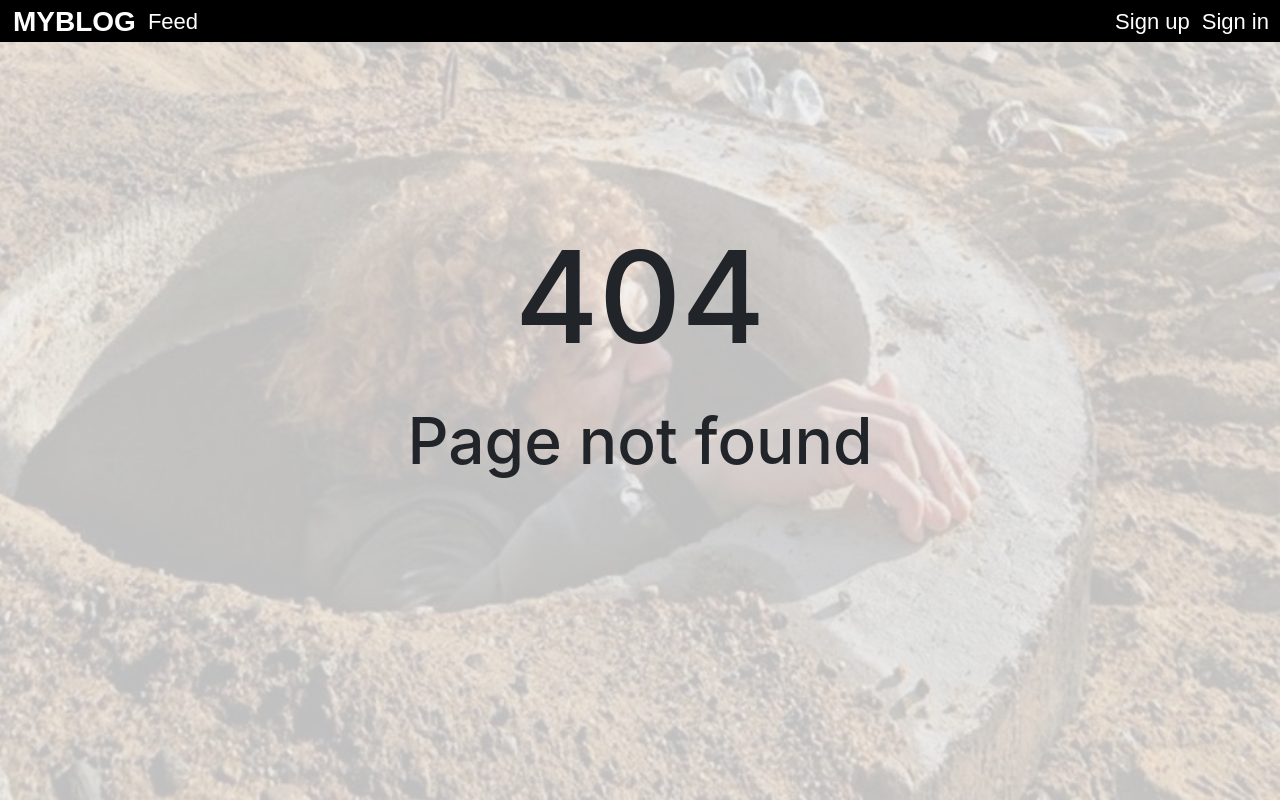
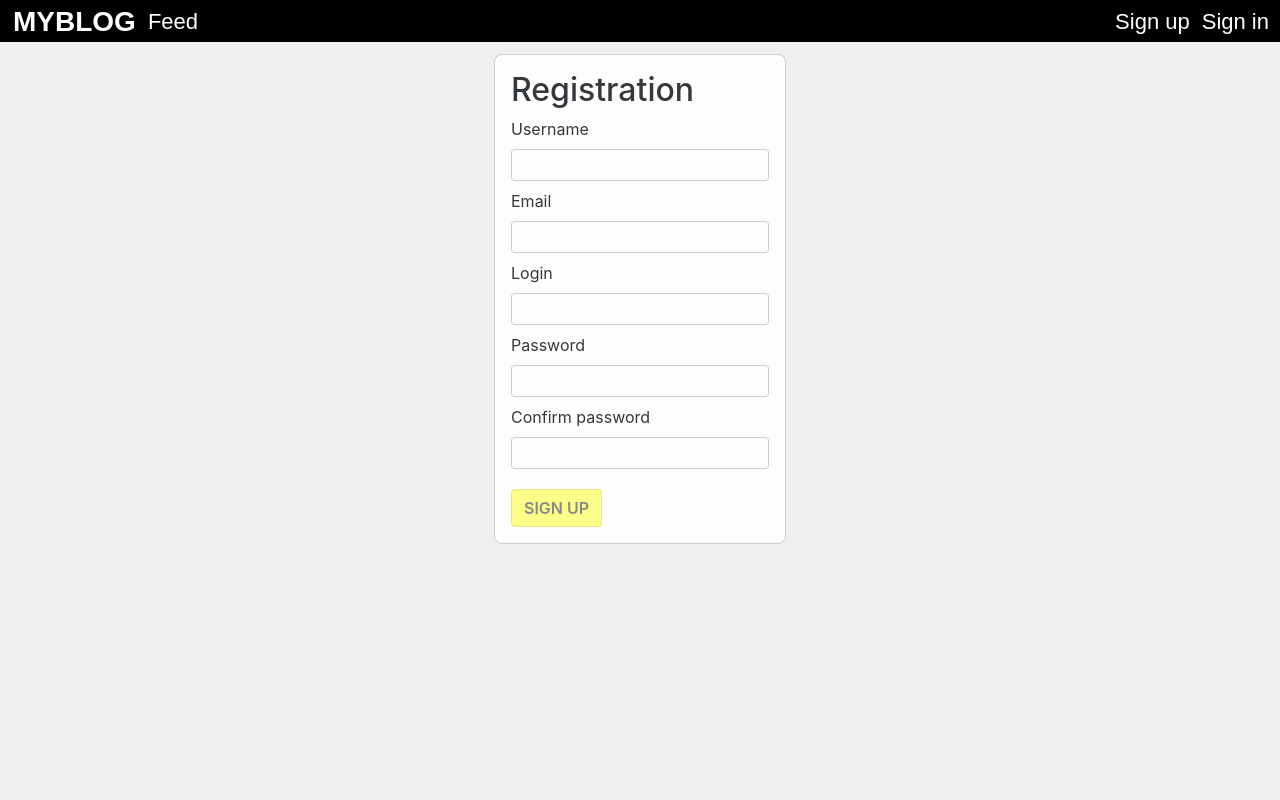
Before and after one commit to mrkomilfo/MyBlog, a React (Create React App) app in the folder MyBlog.Web/MyBlog/: page /signUp in a window 1280 px wide. Before the commit this address had no page. Built offline with nearby package versions, Linux system fonts and the light colour scheme.

Commit message:
add signUp form

```diff
--- a/MyBlog.Web/MyBlog/src/App.jsx
+++ b/MyBlog.Web/MyBlog/src/App.jsx
@@ -5,10 +5,10 @@ import Feed from './components/Posts/Feed';
 import PostFull from './components/Posts/PostFull';
 /*import NewPost from './components/Posts/NewPost';
 import EditPost from './components/Posts/EditPost';
-import Users from './components/User/Users';
-import SignUp from './components/User/SignUp';*/
+import Users from './components/User/Users';*/
 import Profile from './components/User/Profile';
 import SignIn from './components/User/SignIn';
+import SignUp from './components/User/SignUp';
 /*import EditProfile from './components/User/EditProfile';
 import Blocking from './components/User/Blocking';
 import ChangePassword from './components/User/ChangePassword';
@@ -31,9 +31,9 @@ export default class App extends Component {
                 {/*{AuthHelper.getRole() !== 'Guest' && <Route path='/newPost' component={NewPost} />}
                 {AuthHelper.getRole() !== 'Guest' && <Route path='/editPost' component={EditPost} />}
 
-                {(AuthHelper.getRole() === 'Admin' || AuthHelper.getRole() === 'Account manager') && <Route path='/users' component={Users} />}
-                <Route path='/signUp' component={SignUp} />*/}
+                {(AuthHelper.getRole() === 'Admin' || AuthHelper.getRole() === 'Account manager') && <Route path='/users' component={Users} />}*/}
                 <Route path='/user' component={Profile} />
+                <Route path='/signUp' component={SignUp} />
                 {AuthHelper.getRole() === 'Guest' && <Route path='/signIn' component={SignIn} />}
                 {/*{AuthHelper.getRole() !== 'Guest' && <Route path='/editProfile' component={EditProfile} />}
                 {AuthHelper.getRole() !== 'Guest' && <Route path='/changePassword' component={ChangePassword} />}
--- a/MyBlog.Web/MyBlog/src/components/Common/Button.css
+++ b/MyBlog.Web/MyBlog/src/components/Common/Button.css
@@ -18,6 +18,13 @@
   }
 
   .btn[disabled] {
+    opacity: .5;
+    cursor: not-allowed;
+  }
+
+  .btn[disabled]:hover {
+    background-color: #FF0;
+    color: #000;
     opacity: .5;
     cursor: not-allowed;
   }
--- a/MyBlog.Web/MyBlog/src/components/Common/Form.css
+++ b/MyBlog.Web/MyBlog/src/components/Common/Form.css
@@ -35,3 +35,7 @@ select:focus{
     opacity: 0.9;
     padding: 16px;
 }
+
+.formFeedback{
+    color: red;
+}
--- /dev/null
+++ b/MyBlog.Web/MyBlog/src/components/User/SignUp.css
@@ -0,0 +1,8 @@
+.signUp{
+    width: fit-content;
+    margin: auto;
+}
+
+.signUpButton{
+    margin-top: 12px;
+}
--- /dev/null
+++ b/MyBlog.Web/MyBlog/src/components/User/SignUp.jsx
@@ -0,0 +1,191 @@
+import React, { Component } from 'react';
+import Alert from '../Common/Alert';
+
+import Button from '../Common/Button';
+
+import './SignUp.css';
+
+export default class SignUp extends Component {
+    constructor(props) {
+        super(props);
+        this.state = {
+            error: false,
+            errorMessage: '',
+
+            name: '',
+            email: '',
+            login: '',
+            password: '',
+            passwordConfirm: '',
+            formErrors: {
+                name: '',
+                email: '',
+                login: '',
+                password: '',
+                passwordConfirm: ''
+            },
+            formValid: false,
+            nameValid: false,
+            emailValid: true,
+            loginValid: false,
+            passwordValid: false,
+            passwordConfirmValid: false,
+        };
+        this.handleinputChange = this.handleinputChange.bind(this);
+        this.validateField = this.validateField.bind(this);
+        this.register = this.register.bind(this);
+    }
+
+    handleinputChange(event) {
+        const target = event.target;
+        const name = target.name;
+        let value = target.value;
+
+        this.setState({
+          [name]: value},
+          () => { this.validateField(name, value) }
+        );
+    }
+
+    validateField(fieldName, value){
+        let fieldValidationErrors = this.state.formErrors;
+
+        let nameValid = this.state.nameValid;
+        let emailValid = this.state.emailValid;
+        let loginValid = this.state.loginValid;
+        let passwordValid = this.state.passwordValid;
+        let passwordConfirmValid = this.state.passwordConfirmValid;
+
+        switch(fieldName){
+            case 'name':
+                nameValid = value.length >= 4;
+                fieldValidationErrors.name = nameValid ? '' : 'Минимальная длина - 4';
+                break;
+            case 'email':
+                emailValid = value.match(/^([\w.%+-]+)@([\w-]+\.)+([\w]{2,})$/i) || value.length === 0;
+                fieldValidationErrors.email = emailValid ? '' : 'Неверный формат';
+                break;
+            case 'login':
+                loginValid = value.length >= 4;
+                fieldValidationErrors.login = loginValid ? '' : 'Минимальная длина - 4';
+                break;
+            case 'password':
+                passwordValid = value.length >= 6;
+                fieldValidationErrors.password = passwordValid ? '' : 'Минимальная длина - 6';
+                break;
+            case 'passwordConfirm':
+                passwordConfirmValid = value === this.state.password;
+                fieldValidationErrors.passwordConfirm = passwordConfirmValid ? '' : 'Пароли не совпадают';
+                break;
+            default:
+                break;
+        }
+        this.setState({
+            formErrors: fieldValidationErrors,
+            nameValid: nameValid,
+            emailValid: emailValid,
+            loginValid: loginValid,
+            passwordValid: passwordValid,
+            passwordConfirmValid: passwordConfirmValid
+          }, this.validateForm);
+    }
+
+    validateForm() {
+        this.setState({
+            formValid:
+            this.state.nameValid &&
+            this.state.emailValid &&
+            this.state.loginValid &&
+            this.state.passwordValid &&
+            this.state.passwordConfirmValid
+        });
+    }
+
+    render(){
+        const errorBaner = this.state.errorMessage ?
+        <Alert>
+            {this.state.errorMessage}
+        </Alert> : null;
+
+        return(
+            <>
+            {errorBaner}
+            <div className="form signUp">
+                <h2>Registration</h2>
+                <div className="formContent">
+                    <div className="formGroup">
+                        <label>Username</label>
+                        <input required type="text" name="name" value={this.state.name} onChange={this.handleinputChange}/>
+                        <div className="formFeedback">{this.state.formErrors.name}</div>
+                    </div>
+                    <div className="formGroup">
+                        <label>Email</label>
+                        <input type="email" name="email" value={this.state.email} onChange={this.handleinputChange}/>
+                        <div className="formFeedback">{this.state.formErrors.email}</div>
+                    </div>
+                    <div className="formGroup">
+                        <label>Login</label>
+                        <input required type="text" name="login" value={this.state.login} onChange={this.handleinputChange}/>
+                        <div className="formFeedback">{this.state.formErrors.login}</div>
+                    </div>
+                    <div className="formGroup">
+                        <label>Password</label>
+                        <input required type="password" name="password" id="password" value={this.state.password} onChange={this.handleinputChange}/>
+                        <div className="formFeedback">{this.state.formErrors.password}</div>
+                    </div>
+                    <div className="formGroup">
+                        <label>Confirm password</label>
+                        <input required type="password" name="passwordConfirm" id="passwordConfirm" value={this.state.passwordConfirm} onChange={this.handleinputChange}/>
+                        <div className="formFeedback">{this.state.formErrors.passwordConfirm}</div>
+                    </div>
+                    <Button className="signUpButton" disabled = {!this.state.formValid} onClick={() => this.register()}>Sign Up</Button>
+                </div>
+            </div>
+            </>
+        )
+    }
+
+    register(){
+        if (!this.state.formValid)
+        {
+            this.setState({
+                errorMessage: 'Form is not valid'
+            })
+            return;
+        }
+        let data = {
+            userName: this.state.name,
+            email: this.state.email,
+            login: this.state.login,
+            password: this.state.password,
+            passwordConfirm: this.state.passwordConfirm
+        };
+
+        fetch('api/User', {
+            method: 'POST',
+            headers: {
+                'Content-Type': 'application/json; charset=utf-8'
+            },
+            body: JSON.stringify(data)
+        }).then((response) => {
+            if (response.ok){
+                this.props.history.push("/signUp");
+            }
+            else {
+                this.setState({error: true});
+                return response.json();
+            }
+        }).then((data) => {
+            if(this.state.error)
+            {
+                this.setState({
+                    errorMessage: data.message
+                });
+            }
+        }).catch((ex) => {
+            this.setState({
+                errorMessage: ex.toString()
+            });
+        });
+    }
+}
```
